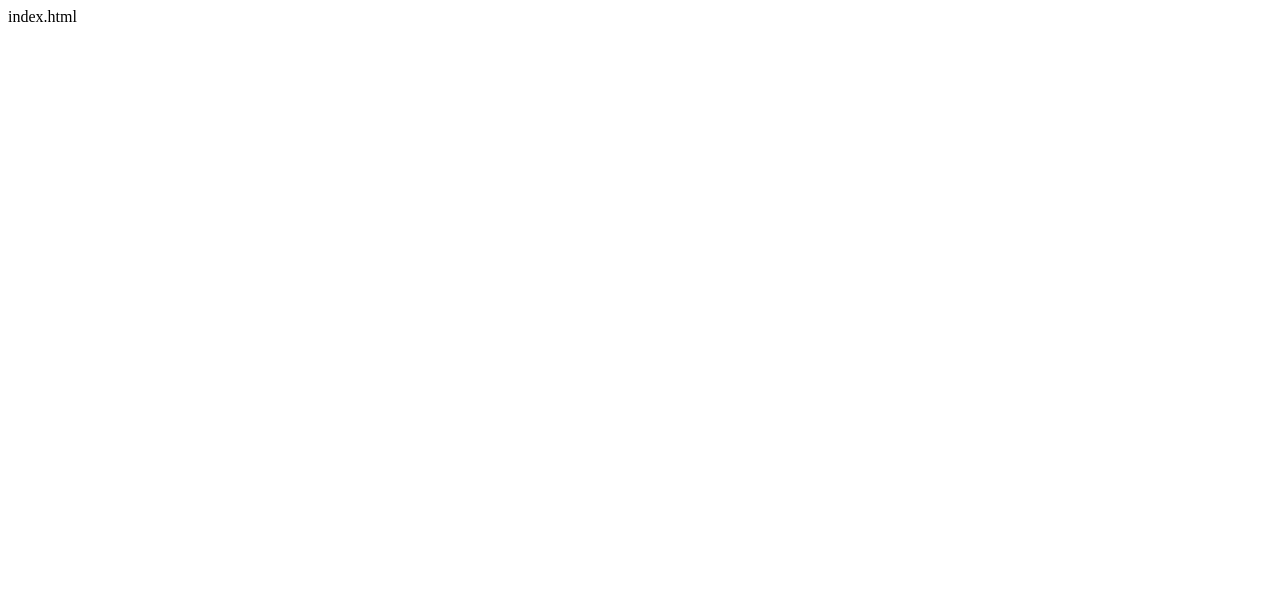
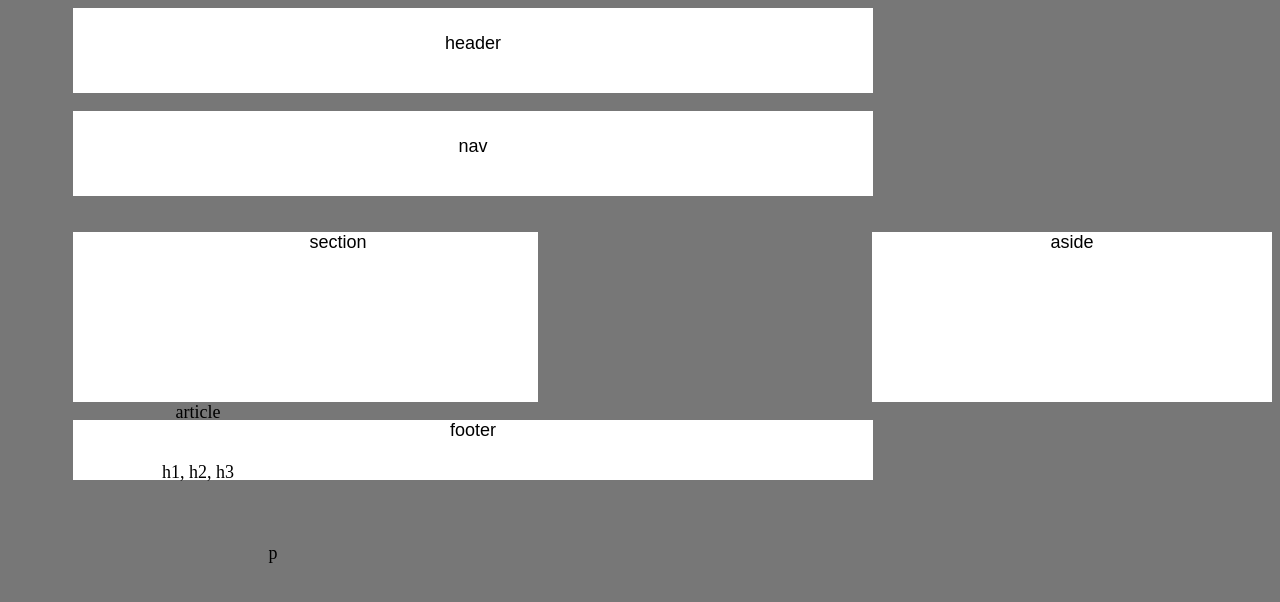
Before and after one commit to wheaters22/HW-Wireframe, a plain HTML site: page HW-Wireframe-master/index.html in a window 1280 px wide. Drawn offline with Linux system fonts and the light colour scheme.

Commit message:
Tuesday's submission

```diff
--- a/HW-Wireframe-master/index.html
+++ b/HW-Wireframe-master/index.html
@@ -1 +1,43 @@
-index.html
+
+<!DOCTYPE html>
+<html>
+<head>
+
+	<link rel="stylesheet" type="text/css" href="style.css">
+
+</head>
+
+<body>
+
+	<div class="header">header</div>
+<br>
+		<div class="nav">nav</div>
+
+<!-- I need a 2-segmented container; one for ALL section; the other for aside. Use flexbox to manage the elements inside-->
+
+<!-- CSS notes: by tag name(h3); or ID must match with "#thismyid"; class must match ".thisismyclass"-->
+<br><br>
+
+
+<div class="aside">aside</div>
+
+	<div class="container-section">
+		<div class="section">section</div>
+			<div class="article">article</div>
+				<div class="headers">h1, h2, h3</div>
+			<br>
+				<div class="p">p</div>
+	</div>
+
+<br>
+
+<div class="footer">footer</div>
+
+</div>
+
+
+</body>
+</html>
+
+
+<!-- create elements that you will identify in CSS. Use the same format for creating visible links -->
--- a/HW-Wireframe-master/style.css
+++ b/HW-Wireframe-master/style.css
@@ -1 +1,111 @@
-style.css
+
+
+body {
+	background-color: #777;
+}
+
+.header {
+	content: #ebebeb;
+	background-color: white;
+	border-style: hidden;
+	height: 60px;
+	width: 800px;
+	margin-left: 65px;
+	text-align: center;
+	font-family: Arial, Helvetica Neue, Helvetica, sans-serif;
+	font-size: 18px;
+	padding-top: 25px;
+}
+
+.nav {
+	content: #ebebeb;
+	background-color: white;
+	border-style: hidden;
+	height: 60px;
+	width: 800px;
+	margin-left: 65px;
+	text-align: center;
+	font-family: Arial, Helvetica Neue, Helvetica, sans-serif;
+	font-size: 18px;
+	padding-top: 25px;
+}
+
+
+.aside {
+	background-color: white;
+	content: #ebebeb;
+	border-style: hidden;
+	height: 170px;
+	width: 400px;
+	text-align: center;
+	font-family: Arial, Helvetica Neue, Helvetica, sans-serif;
+	font-size: 18px;
+	float: right;
+}
+
+
+.container-section {
+	flex-direction: column;
+	border-style: hidden;
+	background-color: white;
+	height: 170px;
+	width: 400px;
+	margin-left: 65px;
+	margin-right: 10px
+	font-family: Arial, Helvetica Neue, Helvetica, sans-serif;
+	font-size: 18px;
+	content: #ebebeb;
+}
+
+.section {
+	border-style: hidden;
+	background-color: white;
+	height: 170px;
+	width: 400px;
+	margin-left: 65px;
+	text-align: center;
+	font-family: Arial, Helvetica Neue, Helvetica, sans-serif;
+	font-size: 18px;
+	content: #ebebeb;
+}
+
+.article {
+	border-style: hidden;
+	height: 60px;
+	width: 250px;
+	content: #ebebeb;
+	font-size: 18px;
+	text-align: center;
+}
+
+.headers {
+	height: 60px;
+	width: 250px;
+	font-size: 18px;
+	content: #ebebeb;
+	border-style: hidden;
+	text-align: center;
+}
+
+.p {
+	border-style: hidden;
+	font-size: 18px;
+	content: #ebebeb;
+	text-align: center;
+	overflow: hidden;
+	clear; left;
+}
+
+.footer {
+	content: #ebebeb;
+	background-color: white;
+	border-style: hidden;
+	height: 60px;
+	width: 800px;
+	margin-left: 65px;
+	text-align: center;
+	font-family: Arial, Helvetica Neue, Helvetica, sans-serif;
+	font-size: 18px;
+	margin-top: 20px
+	padding-top: 25px;
+}
```
Also changed, not shown: 1 other file.
